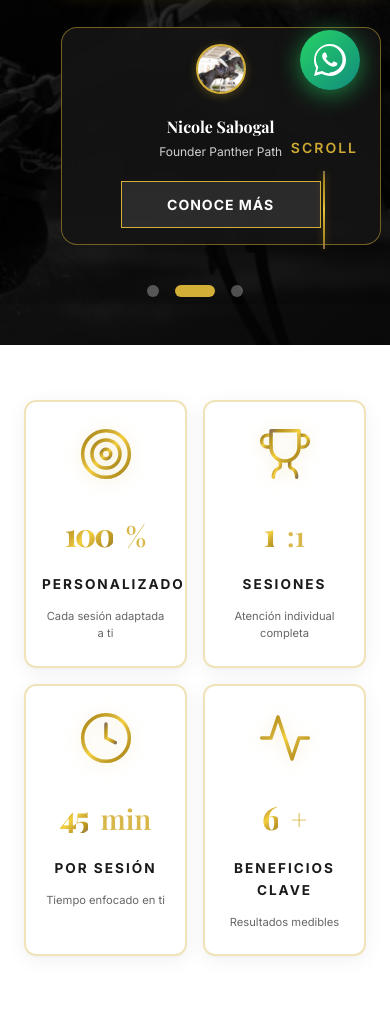
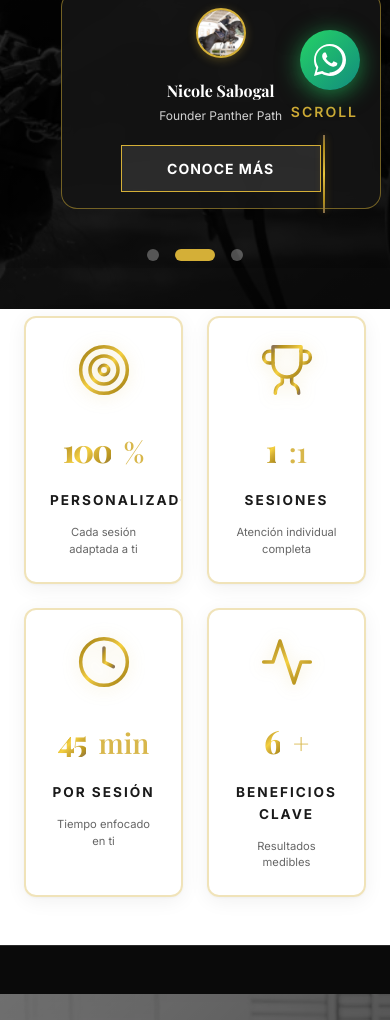
Before and after one commit to cjsabogal-boop/pantherpath, a plain HTML site: page index.html in a window 390 px wide. Shown: the part 724-1744 px from the top of the page. Drawn offline with nearby package versions, Linux system fonts and the light colour scheme.

Commit message:
[Auto] Fix: Reducción global de espaciados en versión móvil para mejorar navegación

```diff
--- a/styles.css
+++ b/styles.css
@@ -4354,3 +4354,36 @@ a:focus:not(.nav-logo) {
         display: block;
     }
 }
+/* ===========================
+   OPTIMIZACIÓN DE ESPACIOS EN MÓVIL
+   =========================== */
+@media (max-width: 768px) {
+    :root {
+        --spacing-lg: 1.25rem;
+        --spacing-xl: 1.5rem;
+        --spacing-2xl: 2rem;
+        --spacing-3xl: 3rem; /* Reducido a la mitad (96px -> 48px) */
+    }
+
+    .section {
+        padding: var(--spacing-3xl) 0;
+    }
+
+    .section-header-center {
+        margin-bottom: var(--spacing-xl);
+    }
+
+    .stats-grid,
+    .stats-grid-enhanced {
+        gap: 1.5rem;
+        padding: 1rem 0;
+    }
+
+    .stat-item-enhanced {
+        padding: 1.5rem;
+    }
+
+    .split-content {
+        padding: 2rem 1rem;
+    }
+}
```
